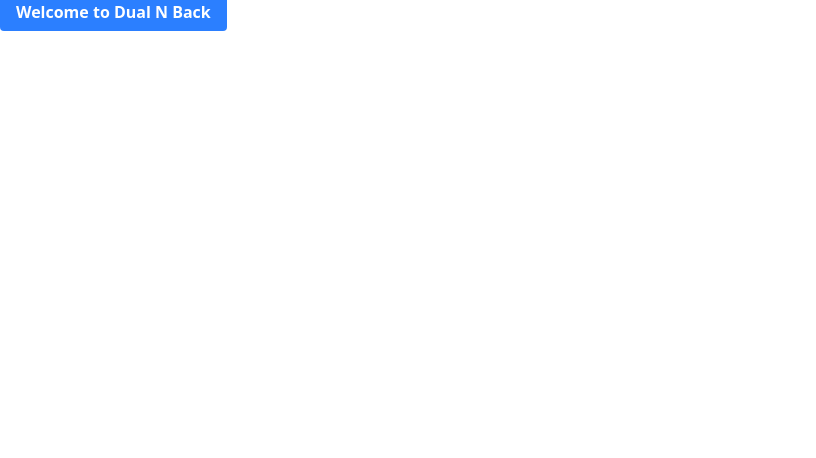
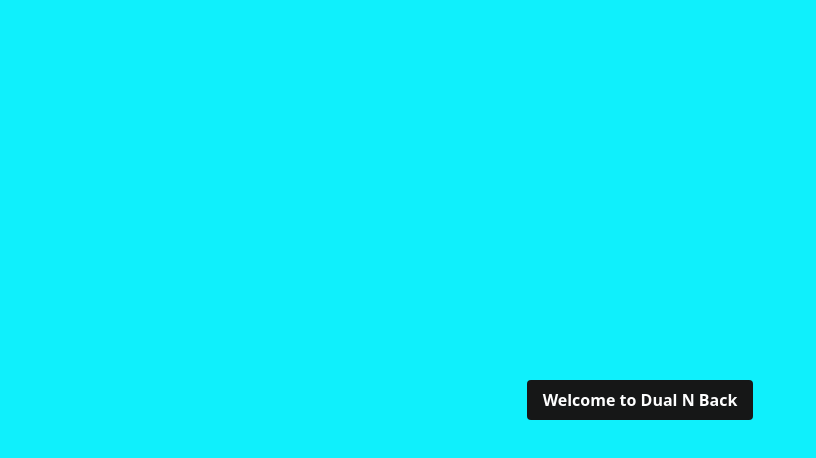
Before and after one commit to bryanh210/brain-games-official, a Next.js app in the folder apps/web/: page / in a window 1280 px wide. Shown: the top 458 px of the page, without its empty margins (0-816 px from the left). Built offline with nearby package versions, Linux system fonts and the light colour scheme.

Commit message:
progress: add animation to homepage

```diff
--- a/apps/web/app/globals.css
+++ /dev/null
@@ -1,50 +0,0 @@
-:root {
-  --background: #ffffff;
-  --foreground: #171717;
-}
-
-@media (prefers-color-scheme: dark) {
-  :root {
-    --background: #0a0a0a;
-    --foreground: #ededed;
-  }
-}
-
-html,
-body {
-  max-width: 100vw;
-  overflow-x: hidden;
-}
-
-body {
-  color: var(--foreground);
-  background: var(--background);
-}
-
-* {
-  box-sizing: border-box;
-  padding: 0;
-  margin: 0;
-}
-
-a {
-  color: inherit;
-  text-decoration: none;
-}
-
-.imgDark {
-  display: none;
-}
-
-@media (prefers-color-scheme: dark) {
-  html {
-    color-scheme: dark;
-  }
-
-  .imgLight {
-    display: none;
-  }
-  .imgDark {
-    display: unset;
-  }
-}
--- a/apps/web/app/page.tsx
+++ b/apps/web/app/page.tsx
@@ -1,17 +1,12 @@
 import Link from 'next/link';
 import '../styles/global.scss';
-// import styles from "./page.module.css";
 
 export default function Home() {
   return (
-    <div>
-     <div>
-      <Link href="/game">
-        <span className="bg-blue-500 hover:bg-blue-700 text-white font-bold py-2 px-4 rounded">
-          Welcome to Dual N Back
-        </span>
+    <div className="flex items-center justify-center h-screen homepageFlash">
+      <Link href="/game" className="bg-[#171717] hover:bg-green-900 text-white font-bold py-2 px-4 rounded buttonFlash">
+        Welcome to Dual N Back
       </Link>
-    </div>
     </div>
   );
 }
--- a/apps/web/styles/global.scss
+++ b/apps/web/styles/global.scss
@@ -1,5 +1,29 @@
 @import "tailwindcss";
 
-// * {
-//     @apply bg-blue-500;
-// }
+@keyframes cyberpunk {
+    0%, 100% {
+        background-color: #0ff0fc;
+    }
+
+    50% {
+        background-color: #ff00ff;
+    }
+}
+
+@keyframes showHide {
+    0%, 100% {
+        opacity: 1;
+    }
+
+    50% {
+        opacity: 0%;
+    }
+}
+
+.homepageFlash {
+    animation: cyberpunk 2s infinite;
+}
+
+.buttonFlash {
+    animation: showHide 2s infinite;
+}
```
